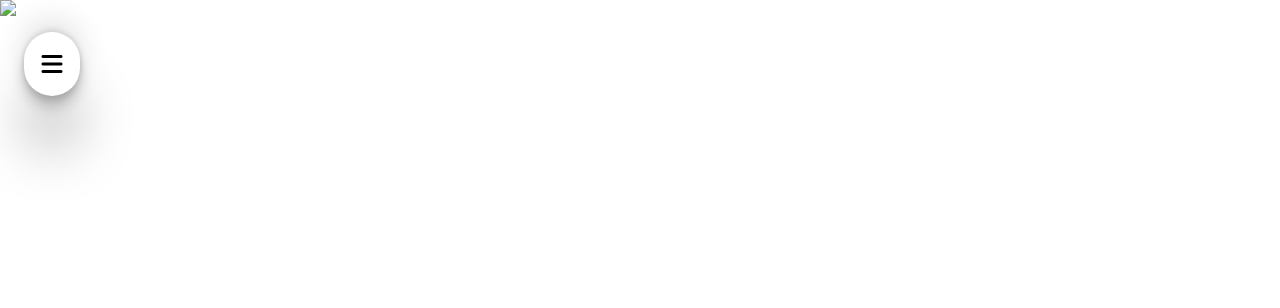
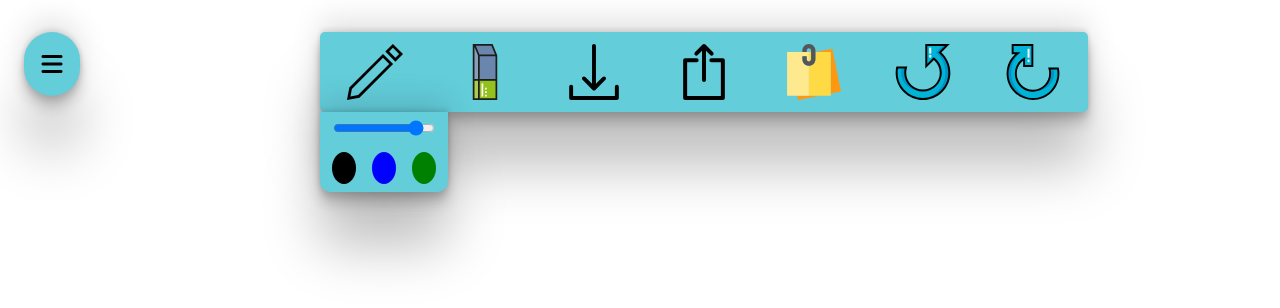
Before and after one commit to KingPin-1/whiteboard-rtc, a plain HTML site: page index.html in a window 1280 px wide. Drawn offline with Linux system fonts and the light colour scheme.

Commit message:
added pencil tools

```diff
--- a/index.html
+++ b/index.html
@@ -14,8 +14,26 @@
         <i class="fa-solid fa-bars"></i>
     </div>
     <div class="tools-container">
-        <img src="pencil.svg">
+        <img src="Icons/pencil.svg">
+        <img src="Icons/eraser.svg">
+        <img src="Icons/download.svg">
+        <img src="Icons/upload.svg">
+        <img src="Icons/notes.svg">
+        <img src="Icons/undo.svg">
+        <img src="Icons/redo.svg">
     </div>
+
+    <div class="pencil-options-container">
+        <div class="pencil-width-container">
+            <input type="range" min="2" max="10" value="9">
+        </div>
+        <div class="pencil-color-container">
+            <div class="pencil-color black"></div>
+            <div class="pencil-color blue"></div>
+            <div class="pencil-color green"></div>
+        </div>
+    </div>
+
     <script src="tools.js"></script>
 
 </body>
--- a/style.css
+++ b/style.css
@@ -11,7 +11,7 @@ body{
     position: absolute;
     top: 2rem;
     left: 1.5rem;
-    background-color: ##63cdda;
+    background-color: #63cdda;
     box-shadow: rgba(0, 0, 0, 0.25) 0px 54px 55px, rgba(0, 0, 0, 0.12) 0px -12px 30px, rgba(0, 0, 0, 0.12) 0px 4px 6px, rgba(0, 0, 0, 0.17) 0px 12px 13px, rgba(0, 0, 0, 0.09) 0px -3px 5px;
     display: flex;
     justify-content: center;
@@ -20,3 +20,64 @@ body{
     font-size: 1.5rem;
 
 }
+.tools-container{
+    display:flex;
+    height: 5rem;
+    width: 60vw;
+    position: absolute;
+    top: 2rem;
+    left: 25vw;
+    background-color: #63cdda;
+    box-shadow: rgba(0, 0, 0, 0.25) 0px 54px 55px, rgba(0, 0, 0, 0.12) 0px -12px 30px, rgba(0, 0, 0, 0.12) 0px 4px 6px, rgba(0, 0, 0, 0.17) 0px 12px 13px, rgba(0, 0, 0, 0.09) 0px -3px 5px;
+    border-radius: 5px;
+    justify-content: space-around;
+
+}
+.tools-container > * {
+    display: block;
+    width: 3.5rem;
+}
+.pencil-options-container{
+    height: 5rem;
+    width: 8rem;
+    background-color: #63cdda;
+    box-shadow: rgba(0, 0, 0, 0.25) 0px 54px 55px, rgba(0, 0, 0, 0.12) 0px -12px 30px, rgba(0, 0, 0, 0.12) 0px 4px 6px, rgba(0, 0, 0, 0.17) 0px 12px 13px, rgba(0, 0, 0, 0.09) 0px -3px 5px;
+    position: absolute;
+    top: 7rem;
+    left: 25vw;
+    border-radius: 10px;
+    border-top-left-radius: 0px;
+    border-top-right-radius: 0px;
+}
+.pencil-width-container{
+    display: flex;
+    justify-content: center;
+    align-content: center;
+    height: 2rem;
+}
+.pencil-width-container input{
+    width: 80%;
+}
+.pencil-color-container{
+    display: flex;
+    justify-content: center;
+    align-items: center;
+    width: 8rem;
+    height: calc(100% - 2rem);
+    gap: 1rem;
+}
+.pencil-color{
+    height: 2rem;
+    width: 1.5rem;
+    border-radius: 50%;
+    /* cursor: pointer; */
+}
+.black{
+    background-color: black;
+}
+.blue{
+    background-color: blue;
+}
+.green{
+    background-color: green;
+}
```
